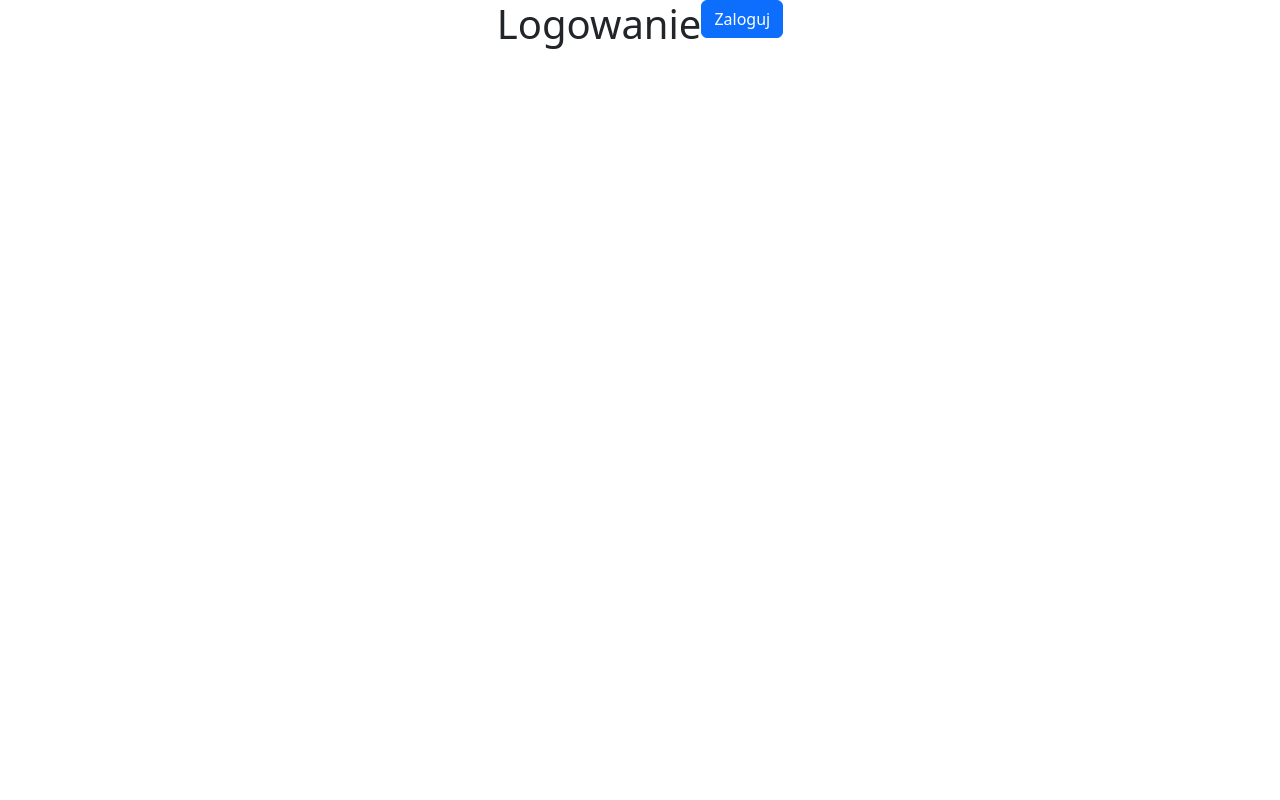
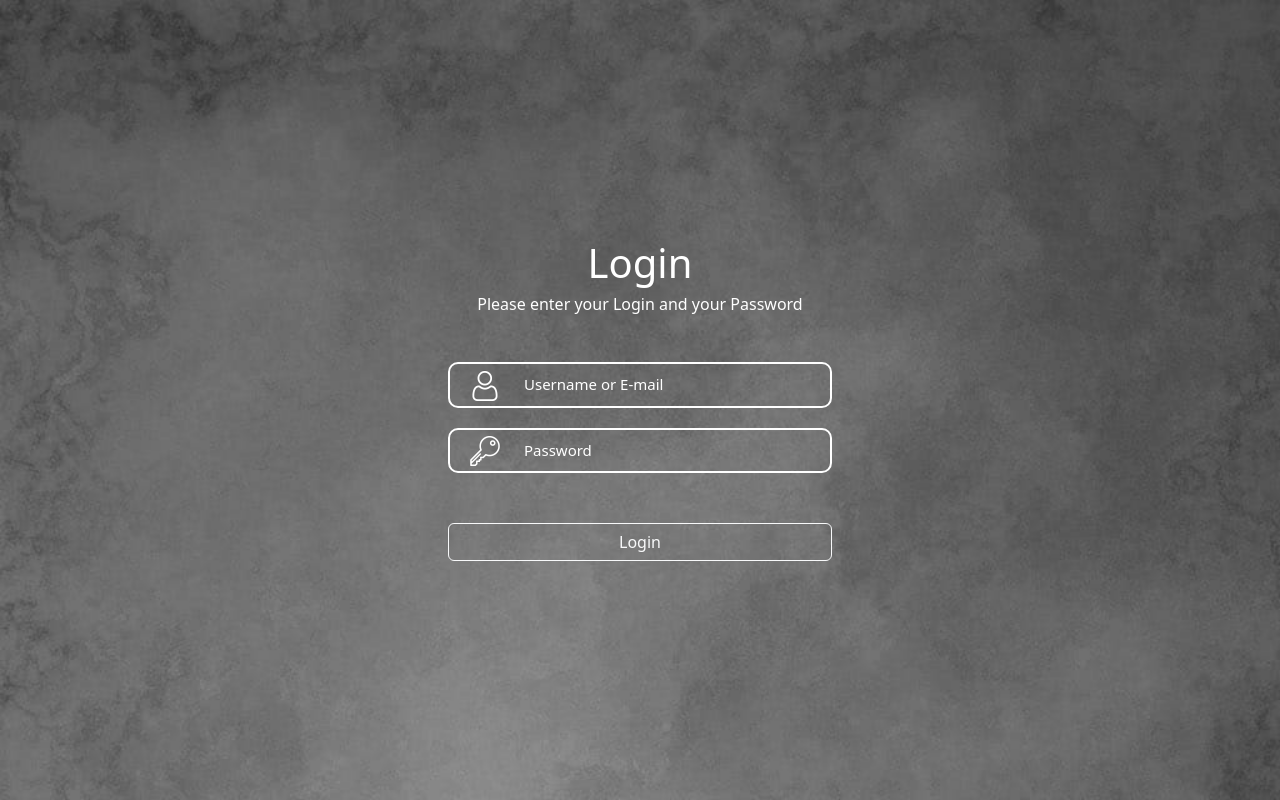
Before and after one commit to WojciechGos/Car-Service, a React (Create React App) app in the folder frontend/: page /login in a window 1280 px wide. Built offline with nearby package versions, Linux system fonts and the light colour scheme.

Commit message:
LoginPanel

```diff
--- a/frontend/src/App.css
+++ b/frontend/src/App.css
@@ -1,8 +1,14 @@
 .centerDiv {
-  width: 100%;
   display: flex;
+  flex-direction: column;
+  align-items: center;
   justify-content: center;
+  background-image: url('../src/components/Sidebar/tlo.png');
+  background-size: cover;
+  height: 100vh;
+  color: white;
 }
+
 .whiteWritings{
   text-align: center;
   color: white;
@@ -32,3 +38,41 @@ max-width: 350px;
 border: 3px solid gray;
 border-radius: 10px;
 }
+.loginDiv{
+  margin-top: 40px;
+  border-color:white;
+  border: 2px solid white;
+  border-radius: 10px;
+  width: 30vw;
+  padding: 5px;
+  padding-left: 20px;
+}
+.passwordDiv{
+  margin-top: 20px;
+  border-color:white;
+  border: 2px solid white;
+  border-radius: 10px;
+  width: 30vw;
+  padding: 5px;
+  padding-left: 20px;
+}
+.input
+{
+  border-color:transparent;
+  background: transparent;
+  margin-left: 20px;
+  color: white;
+  width: 85%;
+}
+.input:focus {
+  outline: none;
+  border-color: none;
+}
+::placeholder {
+  color: white;
+  font-size: 15px;
+}
+.button{
+  width: 30vw;
+  margin-top: 50px;
+}
--- a/frontend/src/components/LoginForm/LoginForm.jsx
+++ b/frontend/src/components/LoginForm/LoginForm.jsx
@@ -1,14 +1,35 @@
 import { Button } from "react-bootstrap";
 import { Link } from "react-router-dom";
 import PATH from "../../paths";
+import userImage from './user.png';
+import keyImage from './key.png';
+
 
 const LoginForm = () => {
   return (
     <div className="centerDiv">
-      <h1>Logowanie</h1>
+      <h1>Login</h1>
+      <h6>Please enter your Login and your Password </h6>
+      <div className="loginDiv">
+        <img src={userImage} alt="User" />
+        <input
+            className="input"
+            placeholder="Username or E-mail"
+          ></input>
+      </div>
+      <div className="passwordDiv">
+        <img src={keyImage} alt="User" />
+        <input
+            className="input"
+            type="password"
+            placeholder="Password"
+          ></input>
+      </div>
       <Link to={PATH.CLIENT}>
-        <Button variant="primary">Zaloguj</Button>
-      </Link>
+      <Button variant="outline-light" className="button">
+        Login
+      </Button>
+    </Link>
     </div>
   );
 };
```
Also changed, not shown: frontend/src/components/LoginForm/key.png (added), frontend/src/components/LoginForm/user.png (added).
